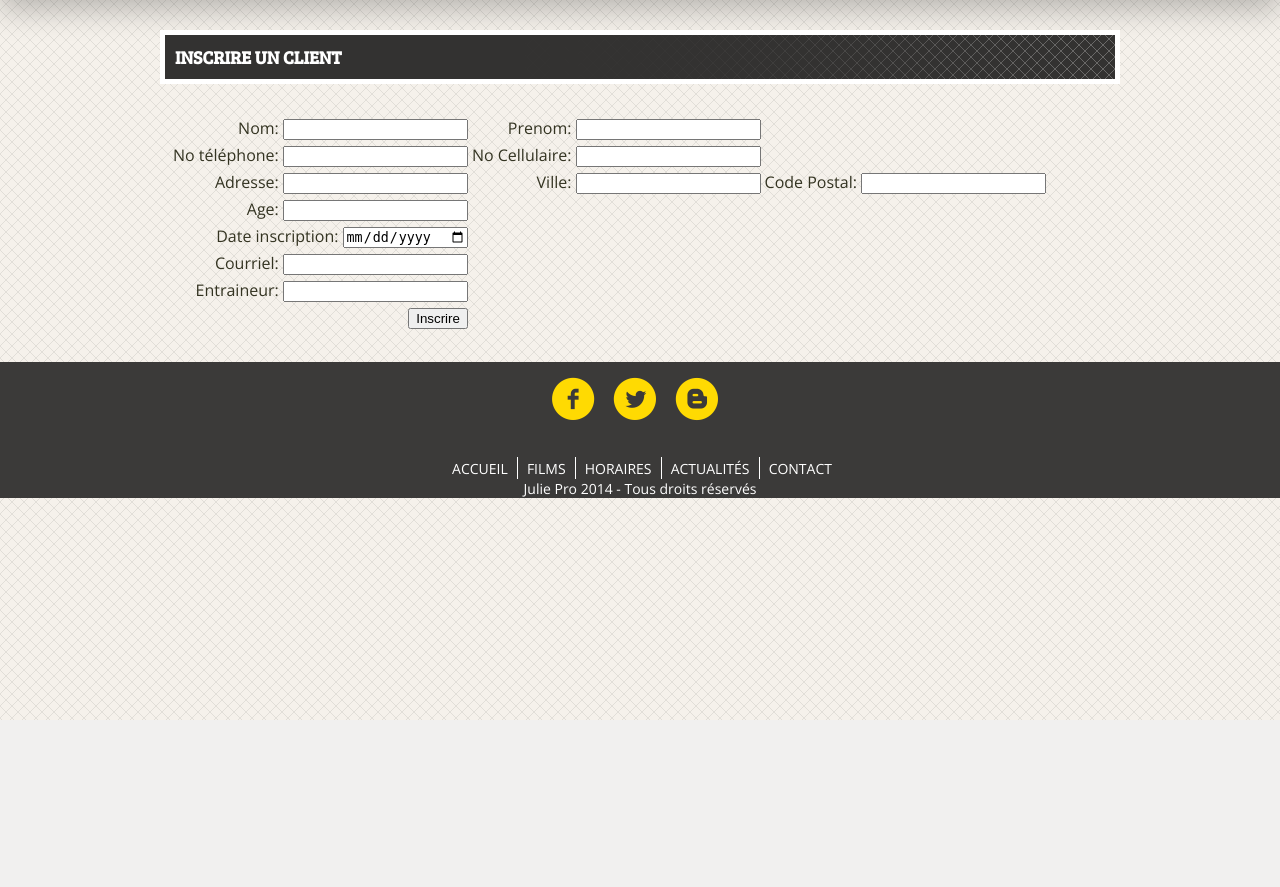
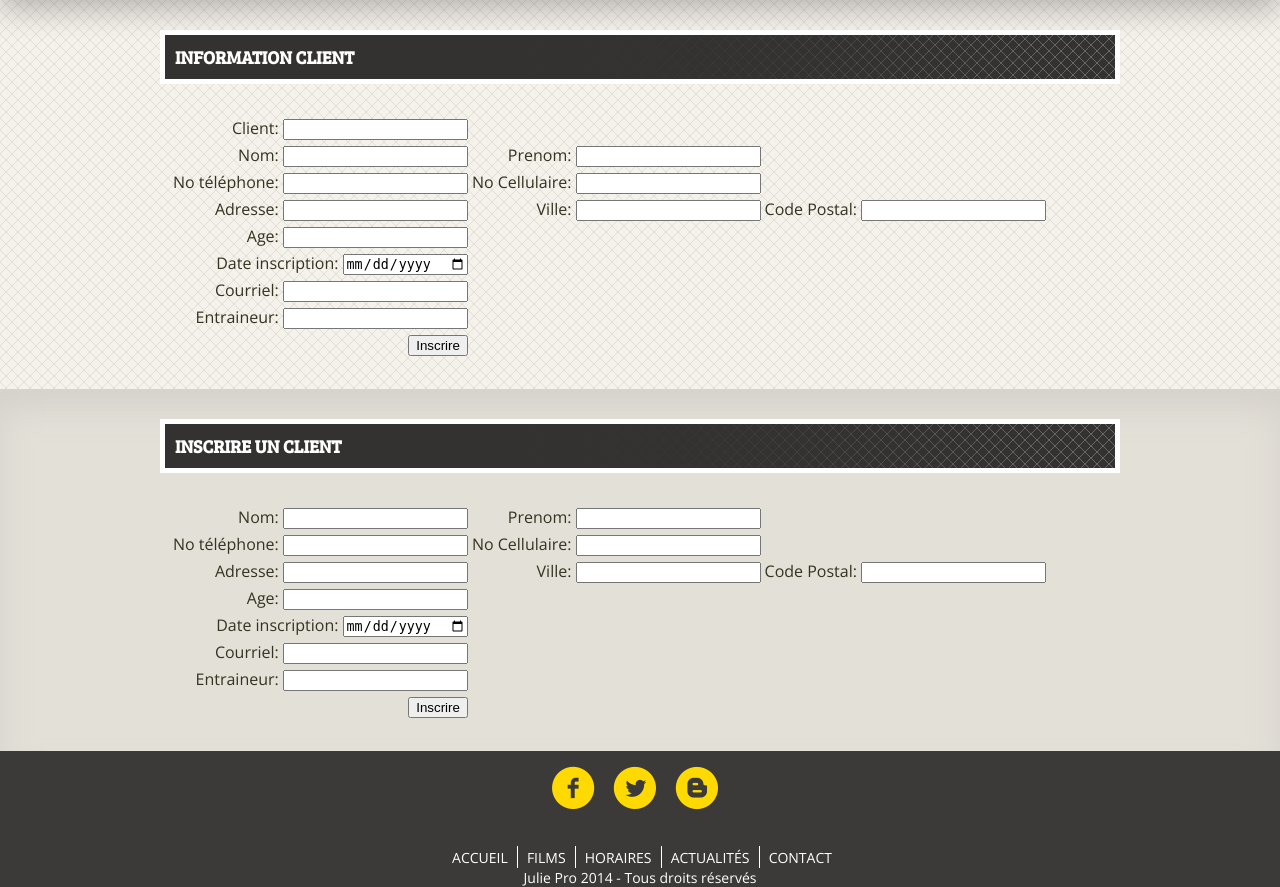
Before and after one commit to wilomgfx/Travail_Session, a PHP site: page /index.php in a window 1280 px wide. Shown: the part 80-967 px from the top of the page. Before the commit the page ends 800 px from the top, so only its background shows below. Run offline with PHP 8.4, Linux system fonts and the light colour scheme.

Commit message:
Ajout form Consultation/Modification Info Client
Ajout form Consultation/Modification Info Client

```diff
--- a/JuliePro/html/client_manager/client_add.php
+++ b/JuliePro/html/client_manager/client_add.php
@@ -1,5 +1,96 @@
 <?php include '../view/header.php'; ?>
 
+<!-- Section Consulter/Modifier Client -->
+<section>
+    <div class="wrapper">
+        <h2>Information Client</h2>
+        <form class ="grille_12">
+            <table>
+                 <tr>
+                     <td align="right">
+                           Client:
+                         <input list="lstClient" name="listePersonne">
+                         <datalist id="lstClient">
+                         <option value="Steven">
+                         </datalist>
+                     </td>
+                </tr>
+                <tr>
+                    <td align="right">
+                        Nom:
+                        <input type="text" name="Nom">
+                    </td>
+                    <td align="right">
+                        Prenom:
+                        <input type="text" name="Prenom">
+                    </td>
+                </tr>
+                <tr>
+                    <td align="right">
+                        No téléphone:
+                        <input type="text" name="Tel">
+                    </td>
+                    <td align="right">
+                        No Cellulaire:
+                        <input type="text" name="Cell">
+                    </td>
+                </tr>
+                <tr>
+                    <td align="right">
+                        Adresse:
+                        <input type="text" name="Adresse">
+                    </td>
+                    <td align="right">
+                        Ville:
+                        <input type="text" name="Ville">
+                    </td>
+                    <td align="right">
+                        Code Postal:
+                        <input type="text" name="CodePostal">
+                    </td>
+                </tr>
+
+                <tr>
+                    <td align="right">
+                        Age:
+                        <input type="number" name="Age">
+                    </td>
+                </tr>
+
+                <tr>
+                    <td align="right">
+                        Date inscription:
+                        <input type="date" name="DateInsc">
+                    </td>
+                </tr>
+
+                <tr>
+                    <td align="right">
+                        Courriel:
+                        <input type="email" name="Courriel">
+                    </td>
+                </tr>
+
+                <tr>
+                    <td align="right">
+                        Entraineur:
+                        <input type="text" name="Entraineur">
+                    </td>
+                </tr>
+                <tr>
+                    <td align="right">
+                        <input type="submit" value="Inscrire">
+                    </td>
+                </tr>
+
+            </table>
+        </form>
+    </div>
+</section>
+
+
+
+<!-- Section inscription Client -->
 <section>
     <div class="wrapper">
         <h2>Inscrire un Client</h2>
```
Lines whose indentation alone changed are shown as unchanged.
